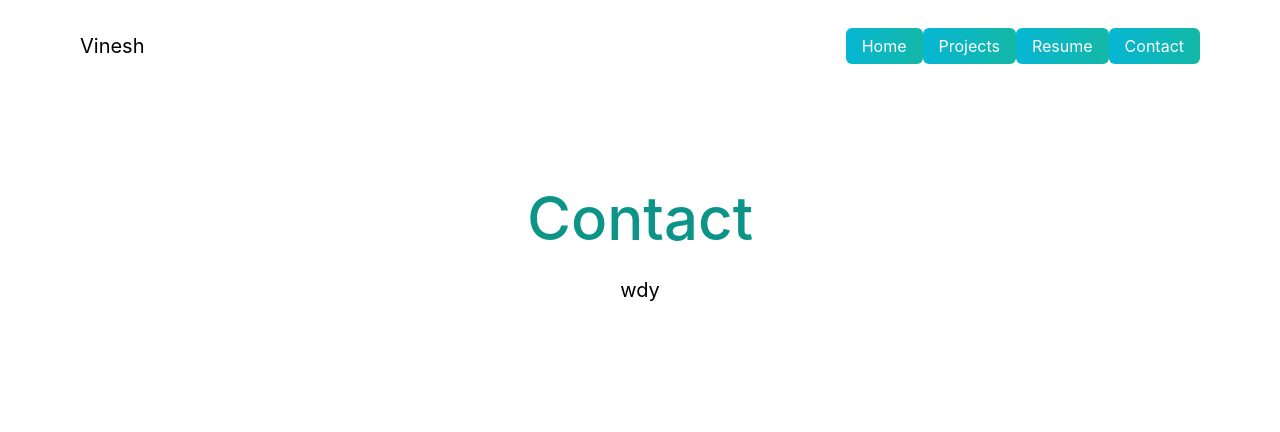
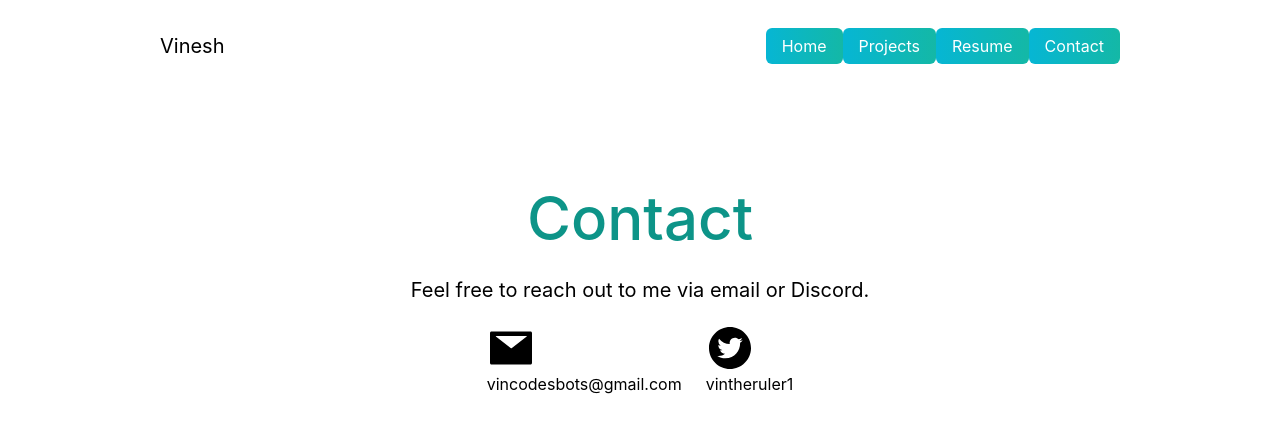
Before and after one commit to vintheruler1/vintheruler1.github.io, a Next.js app: page /contact in a window 1280 px wide. Shown: the top 432 px of the page. Built offline with nearby package versions, Linux system fonts and the light colour scheme.

Commit message:
Update contact.jsx

```diff
--- a/src/pages/contact.jsx
+++ b/src/pages/contact.jsx
@@ -1,24 +1,23 @@
 import Head from "next/head";
-import {AiFillTwitterCircle, AiFillMail, AiFillGithub} from "react-icons/ai";
+import { AiFillTwitterCircle, AiFillMail, AiFillGithub } from "react-icons/ai";
 import Image from "next/image";
 import deved from "public/pfp.png";
 import design from "public/design.png";
 import code from "public/code.png";
 import consulting from "public/consulting.png";
-import {useState} from "react";
-
+import { useState } from "react";
 
 export default function Home() {
   const [darkMode, setdarkMode] = useState(false);
   return (
-    <div className={darkMode ? "dark": ""}>
+    <div className={darkMode ? "dark" : ""}>
       <Head>
         <title className="dark:bg-white">Vinesh Ramroop Portfolio</title>
         <meta name="description" content="Vinesh Ramroop's portfolio." />
         <link rel="icon" href="/pfp.png" />
       </Head>
 
-      <main className="bg-white px-10 md:px-20 lg:40px dark:bg-black">
+      <main className="bg-white px-10 md:px-20 lg:px-40 dark:bg-black">
         <section className="h-screen">
           <nav className="py-8 mb-12 flex justify-between">
             <h1 className="text-xl dark:text-white">Vinesh</h1>
@@ -63,8 +62,18 @@ export default function Home() {
           <div className="text-center p-10">
             <h2 className="text-5xl py-2 text-teal-600 font-medium md:text-6xl">Contact</h2>
             <p className="text-md py-5 leading-8 text-black md:text-xl max-w-lg mx-auto dark:text-white">
-              wdy
+              Feel free to reach out to me via email or Discord.
             </p>
+            <div className="flex justify-center space-x-6">
+              <a href="mailto:vincodesbots@gmail.com" className="text-black dark:text-white">
+                <AiFillMail className="text-5xl" />
+                <p className="text-md">vincodesbots@gmail.com</p>
+              </a>
+              <div className="text-black dark:text-white">
+                <AiFillTwitterCircle className="text-5xl" />
+                <p className="text-md">vintheruler1</p>
+              </div>
+            </div>
           </div>
         </section>
       </main>
```
